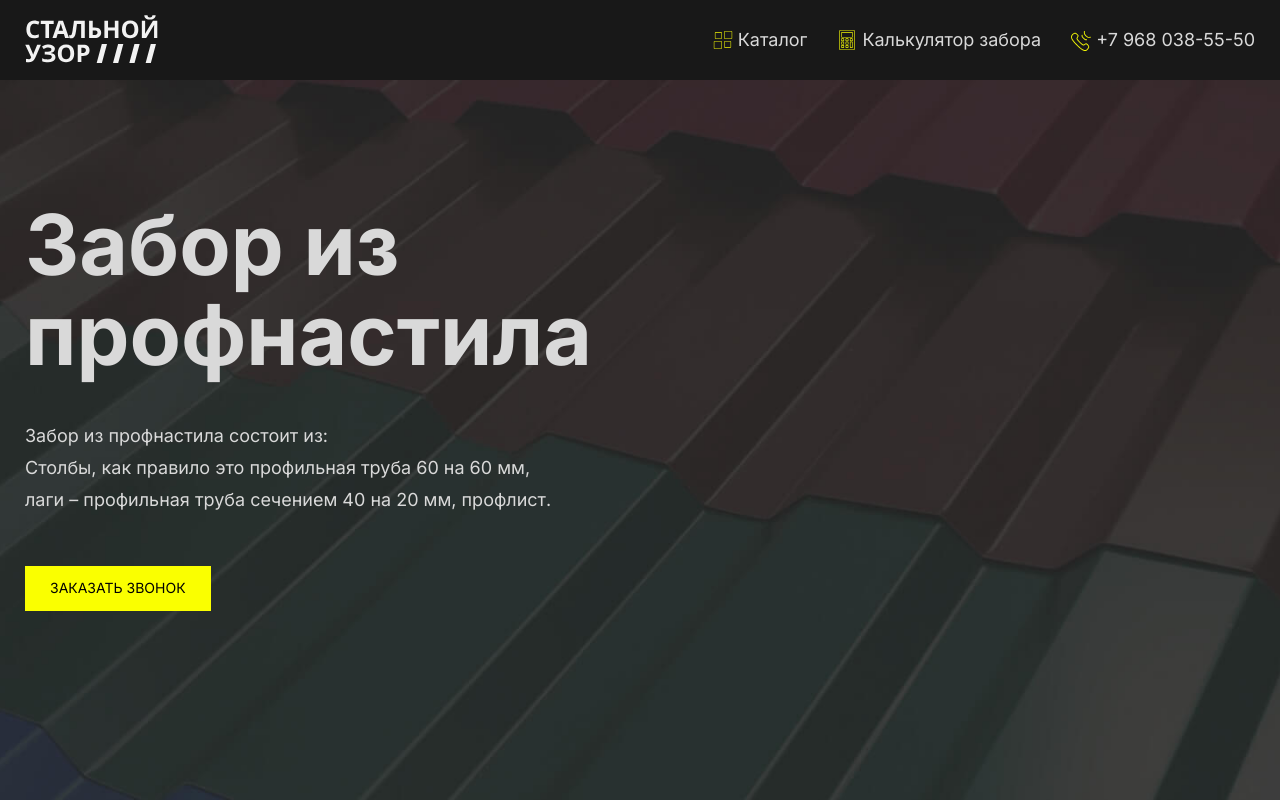
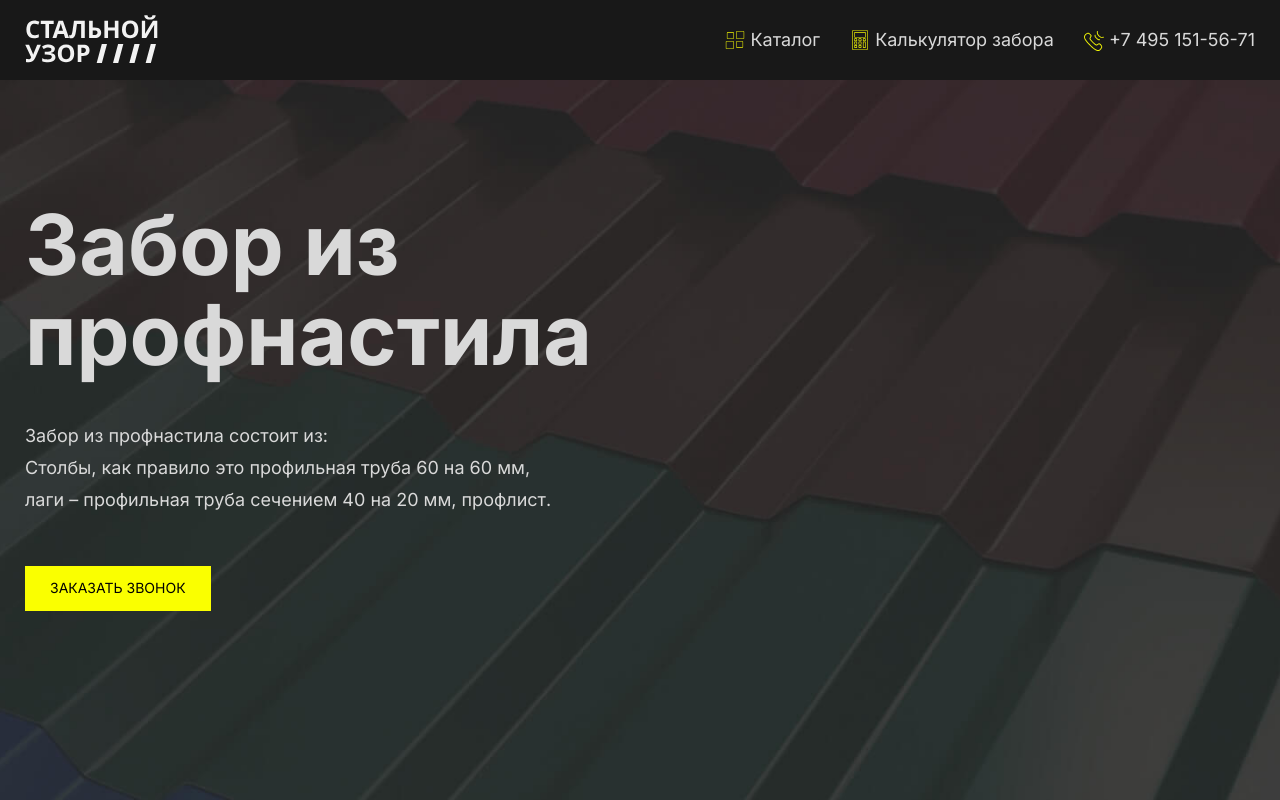
Before and after one commit to rmnv-s/fence-website, a Next.js app: page /profnastil in a window 1280 px wide. Shown: the top 800 px of the page. Built offline with nearby package versions, Linux system fonts and the light colour scheme.

Commit message:
fix: number

```diff
--- a/app/components/contact/contact.js
+++ b/app/components/contact/contact.js
@@ -12,9 +12,9 @@ const Contact = () => {
 
         <ul className="flex justify-between flex-wrap gap-8 ">
           <li className="">
-            <Link className="flex text-m items-center" href="tel:+79680385550" target="_blank">
+            <Link className="flex text-m items-center" href="tel:+74951515671" target="_blank">
               <SvgPhoneFooterIcon className="mr-4" />
-              +7 968 038-55-50
+              +7 495 151-56-71
             </Link>
           </li>
           <li className="">
--- a/app/components/header/header.js
+++ b/app/components/header/header.js
@@ -31,9 +31,9 @@ export default function Header() {
               </div>
 
               <li className="max-[745px]:absolute right-0 top-14 max-[375px]:left-0 max-[375px]:top-[90px]">
-                <Link className="flex text-m" href="tel:+79680385550" target="_blank">
+                <Link className="flex text-m" href="tel:+74951515671" target="_blank">
                   <SvgPhoneZaborIcon className="mr-2" />
-                  +7 968 038-55-50
+                  +7 495 151-56-71
                 </Link>
               </li>
             </ul>
--- a/app/profnastil/page.js
+++ b/app/profnastil/page.js
@@ -106,7 +106,7 @@ const Profnastil = () => {
                   target="_blank"
                 >
                   <SvgPhohIconYellow className="mr-2" />
-                  +7 968 038-55-50
+                  +7 495 151-56-71
                 </Link>
               </div>
               <Image className="" alt="описание штакетников" src={baner} placeholder="blur" />
```
